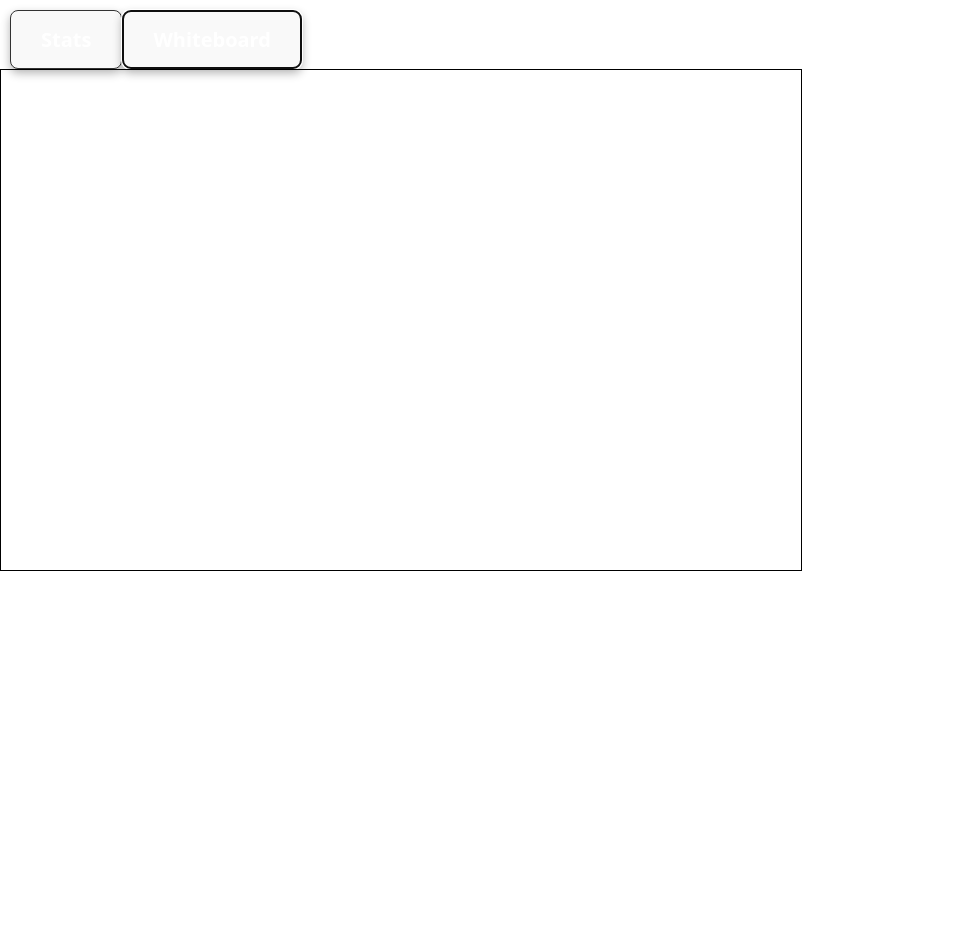
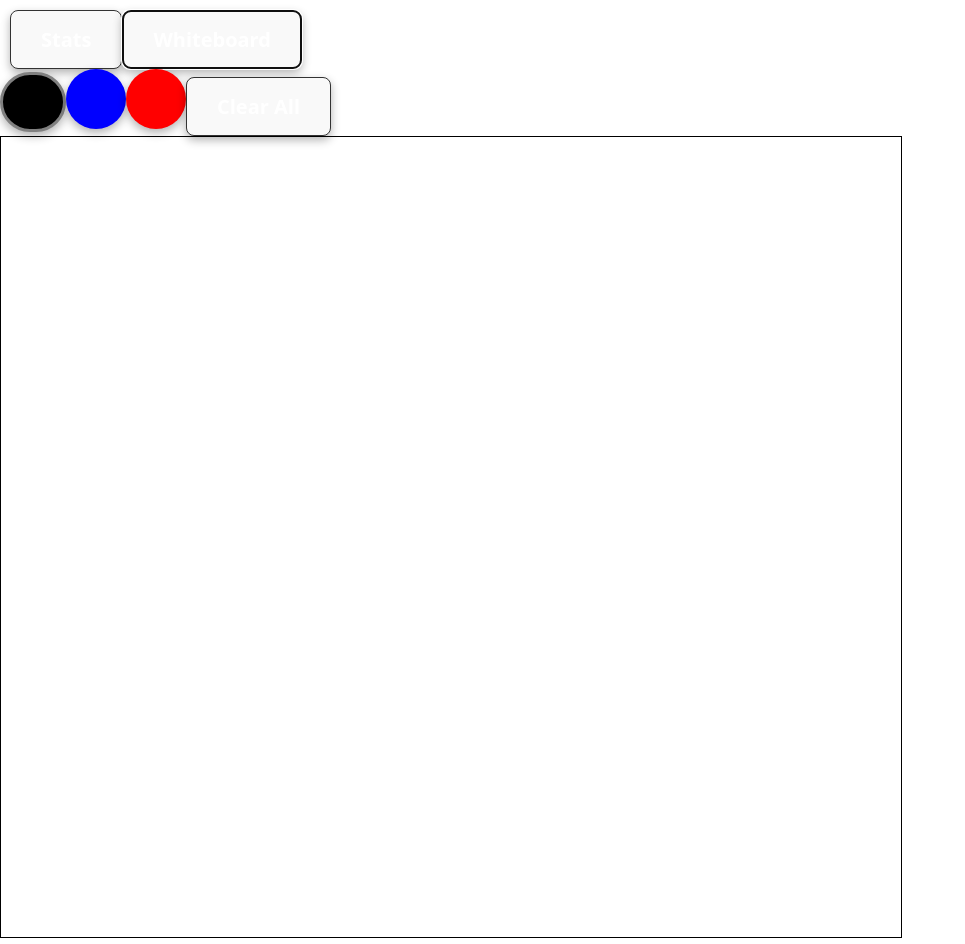
Before and after one commit to jrosario0225/volleyball-tracker, a React (Vite) app: page / in a window 1280 px wide. Both pictures are taken after a click on the button "Whiteboard". Shown: the whole page, without its empty margins (0-965 px from the left). Before the commit the page ends 800 px from the top, so only its background shows below. Built offline with nearby package versions, Linux system fonts and the light colour scheme.

Commit message:
removed eraserand will be adding undo

```diff
--- a/src/components/shared/Whiteboard.jsx
+++ b/src/components/shared/Whiteboard.jsx
@@ -6,18 +6,18 @@ function Whiteboard() {
     const canvasRef = useRef(null)
     const [isDrawing, setIsDrawing] = useState(false)
     const [color, setColor] = useState("#000000")
-    const [isEraser, setIsEraser] = useState(false)
+
 
     // ref to check previous values
     const isDrawingRef = useRef(false)
     const colorRef = useRef(color)
-    const isEraserRef = useRef(isEraser)
+
 
     // syncing our ref and states together (using useEffect)
     useEffect(() => { colorRef.current = color }, [color])
-    useEffect(() => { isEraserRef.current = isEraser }, [isEraser])
 
-    {/* Drawing with MOUSE */}
+
+    {/* Drawing with MOUSE */ }
     const startDrawing = (e) => {
         const canvas = canvasRef.current
         const ctx = canvas.getContext("2d")
@@ -32,7 +32,7 @@ function Whiteboard() {
         const ctx = canvas.getContext("2d")
         ctx.lineWidth = 4
         ctx.lineCap = "round"
-        ctx.strokeStyle = isEraser ? "#ffffff" : color
+        ctx.strokeStyle = colorRef.current
         ctx.lineTo(e.nativeEvent.offsetX, e.nativeEvent.offsetY)
         ctx.stroke()
     }
@@ -57,6 +57,8 @@ function Whiteboard() {
         }
 
         const startDrawingTouch = (e) => {
+            const touch = e.touches[0]
+            if (touch.touchType !== "stylus") return // only draws with Apple Pencil
             e.preventDefault()
             const pos = getTouchPos(e)
             const ctx = canvas.getContext("2d")
@@ -66,13 +68,15 @@ function Whiteboard() {
         }
 
         const drawTouch = (e) => {
+            const touch = e.touches[0]
+            if (touch.touchType !== "stylus") return
             e.preventDefault()
             if (!isDrawingRef.current) return
             const pos = getTouchPos(e)
             const ctx = canvas.getContext("2d")
             ctx.lineWidth = 4
             ctx.lineCap = "round"
-            ctx.strokeStyle = isEraserRef.current ? "#ffffff" : colorRef.current
+            ctx.strokeStyle = colorRef.current
             ctx.lineTo(pos.x, pos.y)
             ctx.stroke()
         }
@@ -93,14 +97,42 @@ function Whiteboard() {
 
     }, [])
 
+    const presetColors = ["#000000", "#0000FF", "#FF0000"]
+
 
     return (
         <div className="whiteboard">
+            <div className="whiteboard-controls">
+
+                {presetColors.map((presetColor) => (
+                    <button
+                        key={presetColor}
+                        onClick={() => { setColor(presetColor) }}
+                        style={{
+                            backgroundColor: presetColor,
+                            height: "60px",
+                            borderRadius: "100px",
+                            border: color === presetColor ? "3px solid gray" : "none"
+                        }}
+                    />
+                ))}
+
+
+
+                <button onClick={() => {
+                    const canvas = canvasRef.current
+                    const ctx = canvas.getContext("2d")
+                    ctx.clearRect(0, 0, canvas.width, canvas.height)
+                }}>
+                    Clear All
+                </button>
+            </div>
+
             <canvas
                 ref={canvasRef}
-                width={800}
-                height={500}
-                style={{border: "1px solid black", cursor: "crosshair"}}
+                width={900}
+                height={800}
+                style={{ border: "1px solid black", cursor: "crosshair" }}
                 onMouseDown={startDrawing}
                 onMouseMove={draw}
                 onMouseUp={stopDrawing}
```
